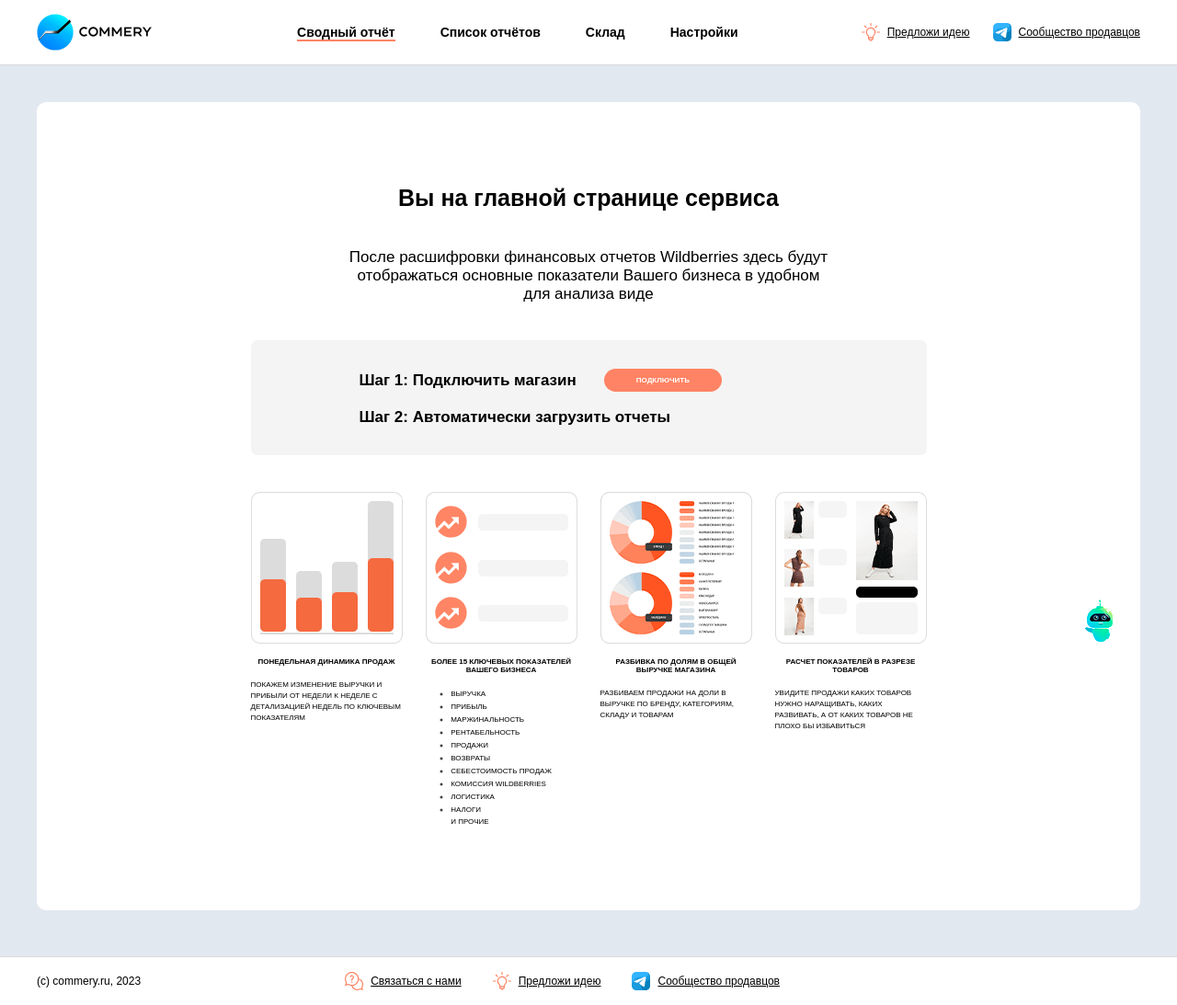
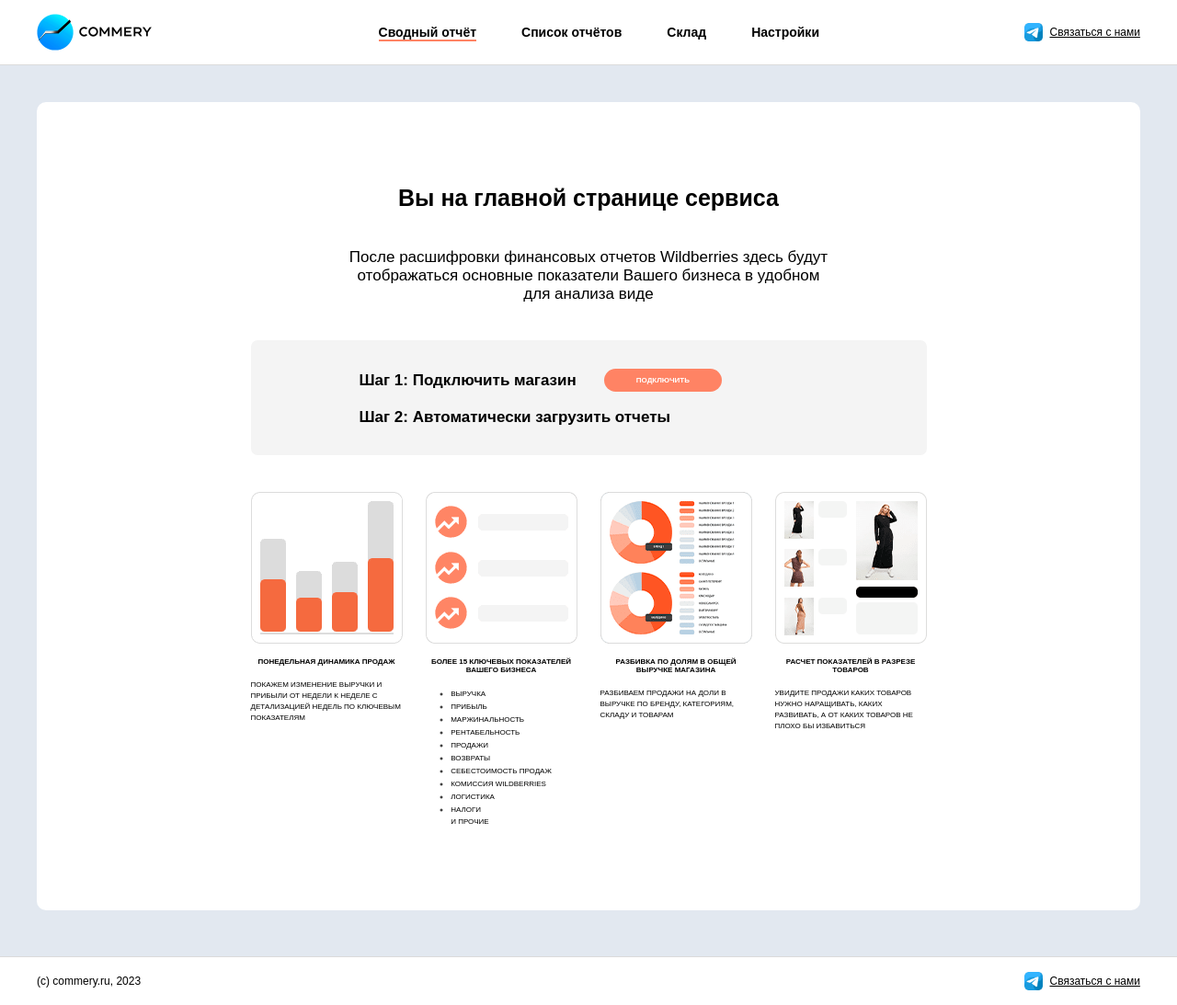
Before and after one commit to NYikolay/Wildberries-financial-statement-transcript-service, a Django app: page / in a window 1280 px wide. Shown: the whole page at 92% size. Run offline with Django 4.2, Linux system fonts and the light colour scheme; the visitor is signed in with stand-in values (Sample User, id 1); data that the repository does not hold is empty; parts of the project's set-up code (start-up, migrations or seed data) failed here and were passed over.

Commit message:
front fixing. Deleted elements in header and footer. Prettify graph barcode detail

```diff
--- a/reports/services/execute_generating_reports_services.py
+++ b/reports/services/execute_generating_reports_services.py
@@ -3,13 +3,13 @@ from typing import List
 
 from reports.services.report_generation_services.generate_period_filters_services import \
     generate_period_filter_conditions
-from reports.services.report_generation_services.generating_abc_xyz_report_services import \
+from reports.services.report_generation_services.generating_financials_by_barcodes import \
     get_calculated_financials_by_barcodes
 from reports.services.report_generation_services.generating_report_db_data_services import get_report_db_inter_data, \
     get_sale_objects_by_barcode_by_weeks
 from reports.services.report_generation_services.generating_share_in_revenue_by_filter_service import \
     get_share_in_revenue
-from reports.services.report_generation_services.generating_sum_aggregation_objs_service import get_aggregate_sum_dicts
+from reports.services.report_generation_services.generating_sum_aggregation_objs_services import get_aggregate_sum_dicts
 from reports.services.report_generation_services.get_financials_by_barcode_services import \
     get_total_financials_by_barcode
 from reports.services.report_generation_services.get_total_financials_service import get_total_financials
--- a/reports/services/report_generation_services/generating_abc_xyz_report_services.py
+++ b/reports/services/report_generation_services/generating_financials_by_barcodes.py
@@ -8,7 +8,7 @@ from reports.services.report_generation_services.generate_period_filters_service
     generate_period_filter_conditions
 from reports.services.report_generation_services.generating_report_db_data_services import \
     get_calculated_financials_by_products, get_nm_ids_revenues_by_weeks
-from reports.services.report_generation_services.generating_sum_aggregation_objs_service import \
+from reports.services.report_generation_services.generating_sum_aggregation_objs_services import \
     get_financials_annotation_objects
 
 import pandas as pd
--- a/reports/services/report_generation_services/generating_share_in_revenue_by_filter_service.py
+++ b/reports/services/report_generation_services/generating_share_in_revenue_by_filter_service.py
@@ -1,5 +1,5 @@
 from reports.services.report_generation_services.formula_calculation_service import calculate_share_in_revenue
-from reports.services.report_generation_services.generating_sum_aggregation_objs_service import get_aggregate_sum_dicts
+from reports.services.report_generation_services.generating_sum_aggregation_objs_services import get_aggregate_sum_dicts
 from users.models import SaleObject
 from typing import List
 from django.db.models import (
--- a/reports/static/reports/js/barcode_detail.js
+++ b/reports/static/reports/js/barcode_detail.js
@@ -30,14 +30,16 @@ function createBarcodeDetailGraph (barcodeDetailGraphCanvas, graph_data) {
         data: graph_data['revenues'],
         fill: false,
         tension: 0.1,
-        borderColor: '#DBDBDB'
+        borderColor: '#DBDBDB',
+        backgroundColor: '#DBDBDB'
     };
     const dataToPay = {
         label: "Итого к оплате",
         data: graph_data['total_payable'],
         fill: false,
         tension: 0.1,
-        borderColor: '#EF8061'
+        borderColor: '#EF8061',
+        backgroundColor: '#EF8061'
     };
 
     const data = {
@@ -55,9 +57,15 @@ function createBarcodeDetailGraph (barcodeDetailGraphCanvas, graph_data) {
                     display: false,
                 },
                 tooltip: {
+                    titleFont: {
+                        size: 8
+                    },
+                    bodyFont: {
+                        size: 8
+                    },
                     callbacks: {
                         title: function(tooltipItems, data) {
-                            return 'неделя ' + tooltipItems[0].label;
+                            return 'Неделя ' + tooltipItems[0].label;
                         },
                         label: function(tooltipItems, data) {
                             return `${tooltipItems.dataset.label}: ` + `${Math.round(tooltipItems.raw).toLocaleString('ru')}`
--- a/static/css/base.css
+++ b/static/css/base.css
@@ -166,6 +166,7 @@
 .right_nav-list {
     display: flex;
     align-items: center;
+    justify-content: center;
 }
 
 .right_nav-list li {
@@ -218,6 +219,7 @@
     padding-top: 16px;
     padding-bottom: 16px;
     display: flex;
+    justify-content: space-between;
     gap: 222px;
 }
 
--- a/templates/base.html
+++ b/templates/base.html
@@ -31,7 +31,6 @@
     <!-- Styles -->
     <link rel="stylesheet" href="{% static 'css/base.css' %}">
     <link rel="stylesheet" href="{% static 'css/reset.css' %}">
-    <link rel="stylesheet" href="{% static 'css/contact.css' %}">
     <link rel="stylesheet" href="{% static 'reports/css/dashboard.css' %}">
     <link rel="stylesheet" href="{% static 'reports/css/reports_list.css' %}">
     <link rel="stylesheet" href="{% static 'users/css/profile.css' %}">
@@ -59,12 +58,6 @@
     {% include 'includes/messages.html' %}
 </div>
 
-<div class="contact-background_wrapper">
-    <div class="contact-wrapper">
-        {% include 'includes/contact.html' %}
-    </div>
-</div>
-
 {% url 'reports:dashboard' as url %}
 {% if request.path == url %}
 <div class="barcode__detail-wrapper">
@@ -73,7 +66,6 @@
 <script src="{% static 'reports/js/barcode_detail.js' %}"></script>
 {% endif %}
 
-<script src="{% static 'js/contact_form.js' %}"></script>
 <script src="{% static 'js/messages.js' %}"></script>
 </body>
 </html>
--- a/templates/includes/footer.html
+++ b/templates/includes/footer.html
@@ -5,9 +5,7 @@
             <p>(с) commery.ru, 2023</p>
         </div>
         <ul class="footer_list">
-            <li class="footer_list-item"><a class="footer_list-link" href="https://commery.ru/link-to-creators" target="_blank"> <img class="footer_list-img" src="{% static 'images/write_us.svg'%}" alt=""> Связаться с нами</a></li>
-            <li class="footer_list-item"><a class="footer_list-link" href="https://commery.ru/idea" target="_blank"> <img class="footer_list-img" src="{% static 'images/iconizer-686084.svg' %}" alt=""> Предложи идею</a></li>
-            <li class="footer_list-item"><a class="footer_list-link" href="https://t.me/+CFhOWMG-qnIxY2Iy" target="_blank"> <img class="footer_list-img" src="{% static 'images/telegram_image.jpg' %}" alt=""> Сообщество продавцов</a></li>
+            <li class="footer_list-item"><a class="footer_list-link" href="https://t.me/c/1877551793/156" target="_blank"> <img class="footer_list-img" src="{% static 'images/telegram_image.jpg' %}" alt="">Cвязаться с нами</a></li>
         </ul>
     </div>
 </div>
--- a/templates/includes/header.html
+++ b/templates/includes/header.html
@@ -60,11 +60,7 @@
             </ul>
         </nav>
         <ul class="right_nav-list">
-            <li><a href="https://commery.ru/idea" target="_blank" class="nav_link-normal"> <img class="link_normal-img" src="{% static 'images/iconizer-686084.svg' %}"
-                                                                                                alt="">Предложи идею</a></li>
-            <li><a href="https://t.me/+CFhOWMG-qnIxY2Iy" target="_blank" class="nav_link-normal"> <img class="link_normal-img" src="{% static 'images/telegram_image.jpg' %}"
-                                                                                                       alt="">Сообщество продавцов</a></li>
-
+            <li><a href="https://t.me/c/1877551793/156" target="_blank" class="nav_link-normal"> <img class="link_normal-img" src="{% static 'images/telegram_image.jpg' %}" alt="">Связаться с нами</a></li>
         </ul>
     </div>
 </div>
```
Also changed, not shown: reports/services/report_generation_services/generating_sum_aggregation_objs_services.py (renamed from reports/services/report_generation_services/generating_sum_aggregation_objs_service.py).
